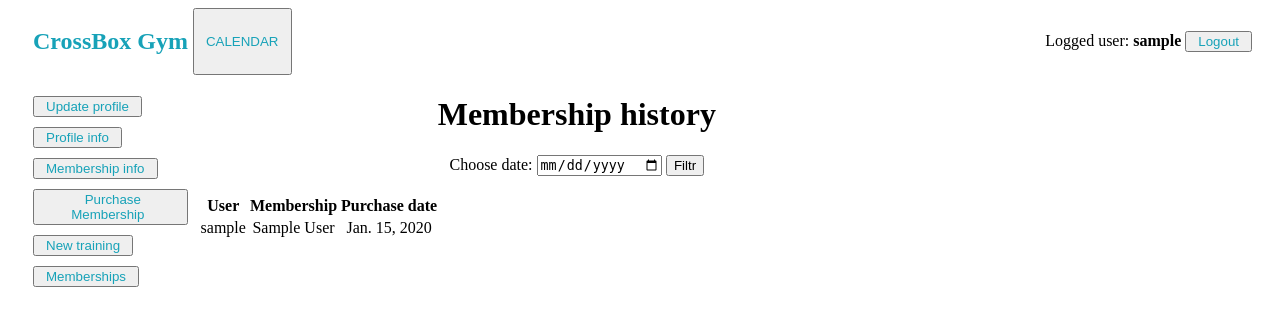
After one commit to JaworskiJakub/project_gym, a Django app: page /membership_history/ in a window 1280 px wide. The commit adds this page. Shown: the top 326 px of the page. Run offline with Django 4.2, Linux system fonts and the light colour scheme; a user stored in the database is signed in; tables that the repository leaves empty hold one stand-in row (values such as "Sample post"); parts of the project's set-up code (start-up, migrations or seed data) failed here and were passed over.

Commit message:
Membership functionality

```diff
--- a/gym/gym/urls.py
+++ b/gym/gym/urls.py
@@ -28,5 +28,8 @@ urlpatterns = [
     path('profile_info/', profile_info, name='profile_info'),
     path('add_training/', TrainingAddView.as_view(), name='add_training'),
     path('calendar/', CalendarView.as_view(), name='calendar'),
-    path('calendar/training/<int:id>/', TrainingView.as_view(), name='training_details')
+    path('calendar/training/<int:id>/', TrainingView.as_view(), name='training_details'),
+    path('purchase/', PurchaseMembership.as_view(), name='purchase_membership'),
+    path('purchase_success/', membership_success, name='membership_success'),
+    path('membership_history/', membership_history, name='membership_history')
 ]
--- a/gym/gym_app/models.py
+++ b/gym/gym_app/models.py
@@ -2,6 +2,7 @@ from django.db import models
 from django.contrib.auth.models import User, Group
 from django.db.models.signals import post_save
 from django.dispatch import receiver
+from django.utils import timezone
 
 sexes = (
     (1, 'mężczyzna'),
@@ -39,5 +40,38 @@ class Training(models.Model):
 trainer_group, created = Group.objects.get_or_create(name='Trainer')
 
 trainer_group.permissions.add(29)
+trainer_group.permissions.add(36)
 
 User.objects.get(username='test_trainer').groups.add(trainer_group)
+
+
+class Membership(models.Model):
+    name = models.CharField(max_length=100)
+    duration = models.IntegerField(help_text="Duration in days")
+    price = models.DecimalField(max_digits=8, decimal_places=2)
+
+    def __str__(self):
+        return self.name
+
+
+class UserMembership(models.Model):
+    user = models.OneToOneField(User, on_delete=models.CASCADE)
+    membership = models.ForeignKey(Membership, on_delete=models.CASCADE, null=True)
+    expiration_date = models.DateField(null=True, blank=True)
+
+    def __str__(self):
+        return self.user.username
+
+    def is_membership_expired(self):
+        if self.expiration_date:
+            return self.expiration_date < timezone.now().date()
+        return True
+
+
+class MembershipHistory(models.Model):
+    user_membership = models.ForeignKey(UserMembership, on_delete=models.CASCADE)
+    membership = models.ForeignKey(Membership, on_delete=models.CASCADE)
+    purchase_date = models.DateField(auto_now_add=True)
+
+    def __str__(self):
+        return f"{self.user_membership.user.username} - {self.membership.name} - {self.purchase_date}"
--- a/gym/gym_app/templates/base.html
+++ b/gym/gym_app/templates/base.html
@@ -35,8 +35,13 @@
         {% if request.user.is_authenticated %}
             <li><button><a href="{% url 'update_profile' %}">Update profile</a></button></li>
             <li><button><a href="{% url 'profile_info' %}">Profile info</a></button></li>
+            <li><button><a href="{% url 'membership_success' %}">Membership info</a></button></li>
+            <li><button><a href="{% url 'purchase_membership' %}">Purchase Membership</a></button></li>
             {% if perms.gym_app.add_training %}
                 <li><button><a href="{% url 'add_training' %}">New training</a></button></li>
+            {% endif %}
+            {% if perms.gym_app.view_membershiphistory %}
+                <li><button><a href="{% url 'membership_history' %}">Memberships</a></button></li>
             {% endif %}
         {% endif %}
     </ul>
--- /dev/null
+++ b/gym/gym_app/templates/membership_history.html
@@ -0,0 +1,26 @@
+{% extends 'base.html' %}
+
+{% block content %}
+<h1>Membership history</h1>
+<form method="post">
+  {% csrf_token %}
+  <label for="selected_date">Choose date:</label>
+  <input type="date" name="selected_date" id="selected_date">
+  <button type="submit">Filtr</button>
+</form>
+<br>
+<table>
+  <tr>
+    <th>User</th>
+    <th>Membership</th>
+    <th>Purchase date</th>
+  </tr>
+  {% for h in history %}
+    <tr>
+      <td>{{ h.user_membership.user.username }}</td>
+      <td>{{ h.membership.name }}</td>
+      <td>{{ h.purchase_date }}</td>
+    </tr>
+  {% endfor %}
+</table>
+{% endblock %}
--- /dev/null
+++ b/gym/gym_app/templates/membership_success.html
@@ -0,0 +1,5 @@
+{% extends 'base.html' %}
+
+{% block content %}
+    <p>Your membership is valid until: {{ user_profile.expiration_date }}</p>
+{% endblock %}
--- a/gym/gym_app/views.py
+++ b/gym/gym_app/views.py
@@ -6,11 +6,12 @@ from .models import *
 from .forms import *
 from django.views.generic.edit import FormView
 from django.urls import reverse_lazy
-from django.contrib.auth.decorators import login_required
+from django.contrib.auth.decorators import login_required, permission_required
 from .utils import Calendar
 from datetime import datetime, timedelta, date
 from django.utils.safestring import mark_safe
 import calendar
+from django.contrib.auth.mixins import LoginRequiredMixin
 
 
 class IndexView(View):
@@ -148,3 +149,43 @@ class TrainingView(View):
             'training': training
         }
         return render(request, 'training_details.html', ctx)
+
+
+class PurchaseMembership(LoginRequiredMixin, View):
+    login_url = "login"
+    redirect_field_name = "purchase_membership"
+
+    def get(self, request):
+        memberships = Membership.objects.all()
+        return render(request, 'purchase_membership.html', {'memberships': memberships})
+
+    def post(self, request):
+        user_profile, created = UserMembership.objects.get_or_create(user=request.user)
+        selected_membership_id = request.POST.get('membership')
+        selected_membership = Membership.objects.get(pk=selected_membership_id)
+        user_profile.membership = selected_membership
+        if user_profile.expiration_date and user_profile.expiration_date > timezone.now().date():
+            user_profile.expiration_date += timezone.timedelta(days=selected_membership.duration)
+        else:
+            user_profile.expiration_date = timezone.now().date() + timezone.timedelta(
+                days=selected_membership.duration)
+        user_profile.save()
+        MembershipHistory.objects.create(user_membership=user_profile, membership=selected_membership)
+        return redirect('membership_success')
+
+
+@login_required
+def membership_success(request):
+    user_profile = UserMembership.objects.get(user=request.user)
+    return render(request, 'membership_success.html', {'user_profile': user_profile})
+
+
+@permission_required('gym_app.view_membershiphistory')
+def membership_history(request):
+    if request.method == 'POST':
+        selected_date = request.POST.get('selected_date')
+        history = MembershipHistory.objects.filter(purchase_date=selected_date)
+    else:
+        history = MembershipHistory.objects.all()
+
+    return render(request, 'membership_history.html', {'history': history})
```
Also changed, not shown: gym/gym_app/templates/purchase_membership.html (added, +14 -0 lines), gym/gym_app/migrations/0006_membership_usermembership_membershiphistory.py (added).
